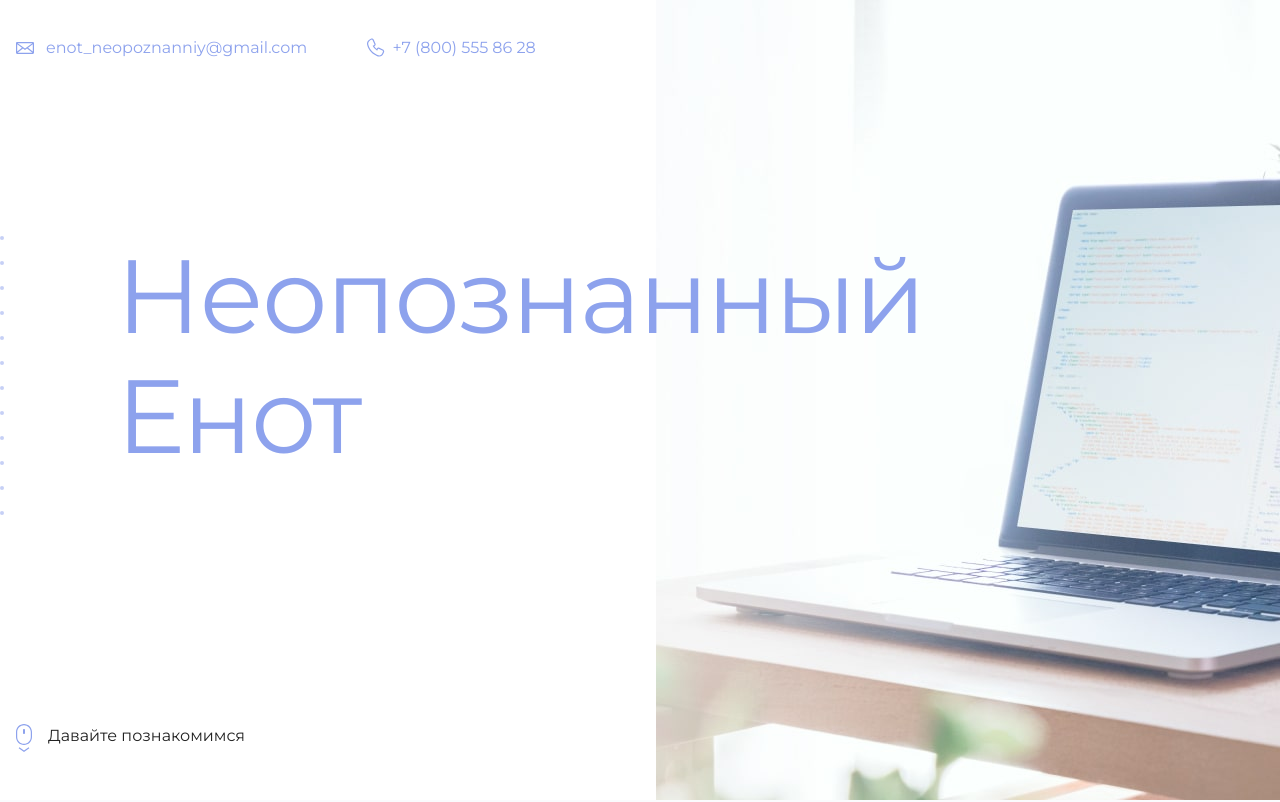
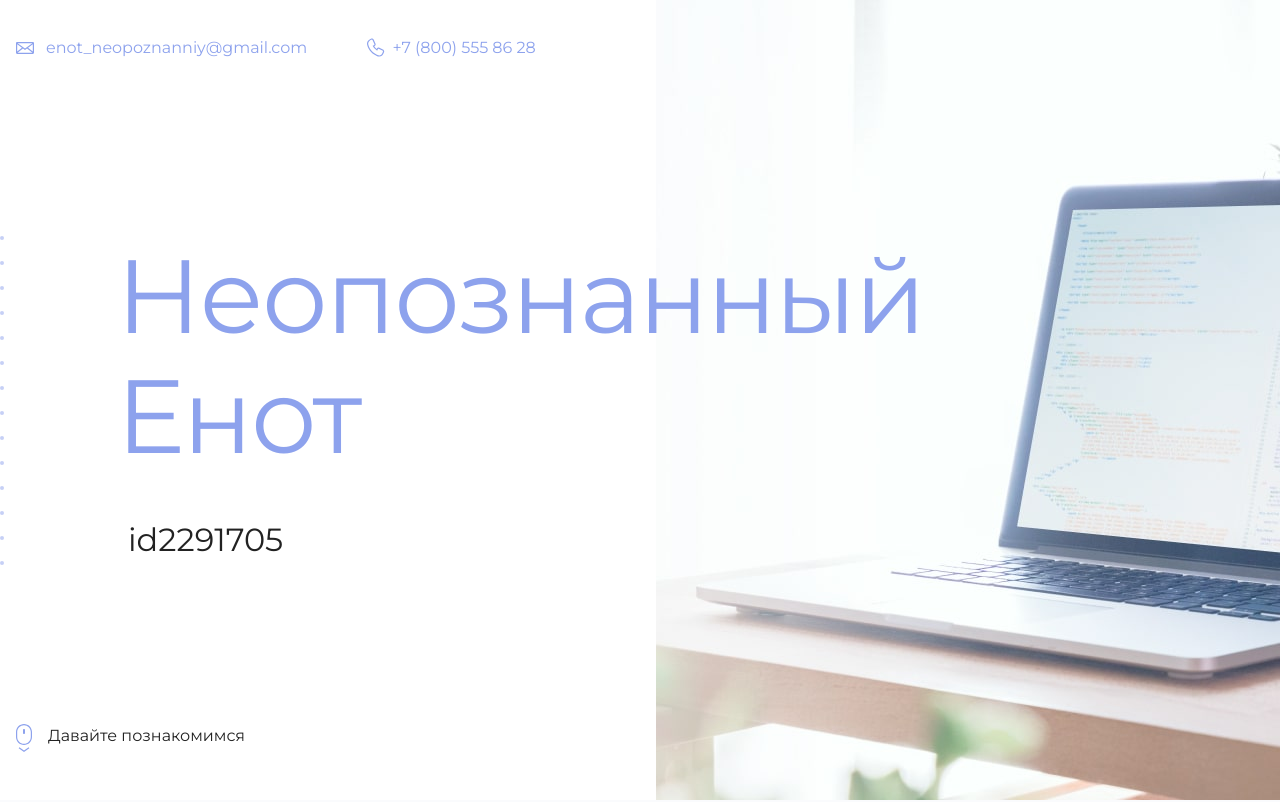
Before and after one commit to Samurayskiy/git-html-1, a plain HTML site: page my-site/index.html in a window 1280 px wide. Shown: the top 802 px of the page. Drawn offline with Linux system fonts and the light colour scheme.

Commit message:
Update index.html
Добавил id профиля с академий

```diff
--- a/my-site/index.html
+++ b/my-site/index.html
@@ -19,7 +19,7 @@
       <section class="hero-image">
         <div class="container">
           <h1 class="heading">Неопознанный Енот</h1>
-          <p><!-- Тут ваш id на сайте Академии --></p>
+          <p>id2291705</p>
         </div>
       </section>
 
```
